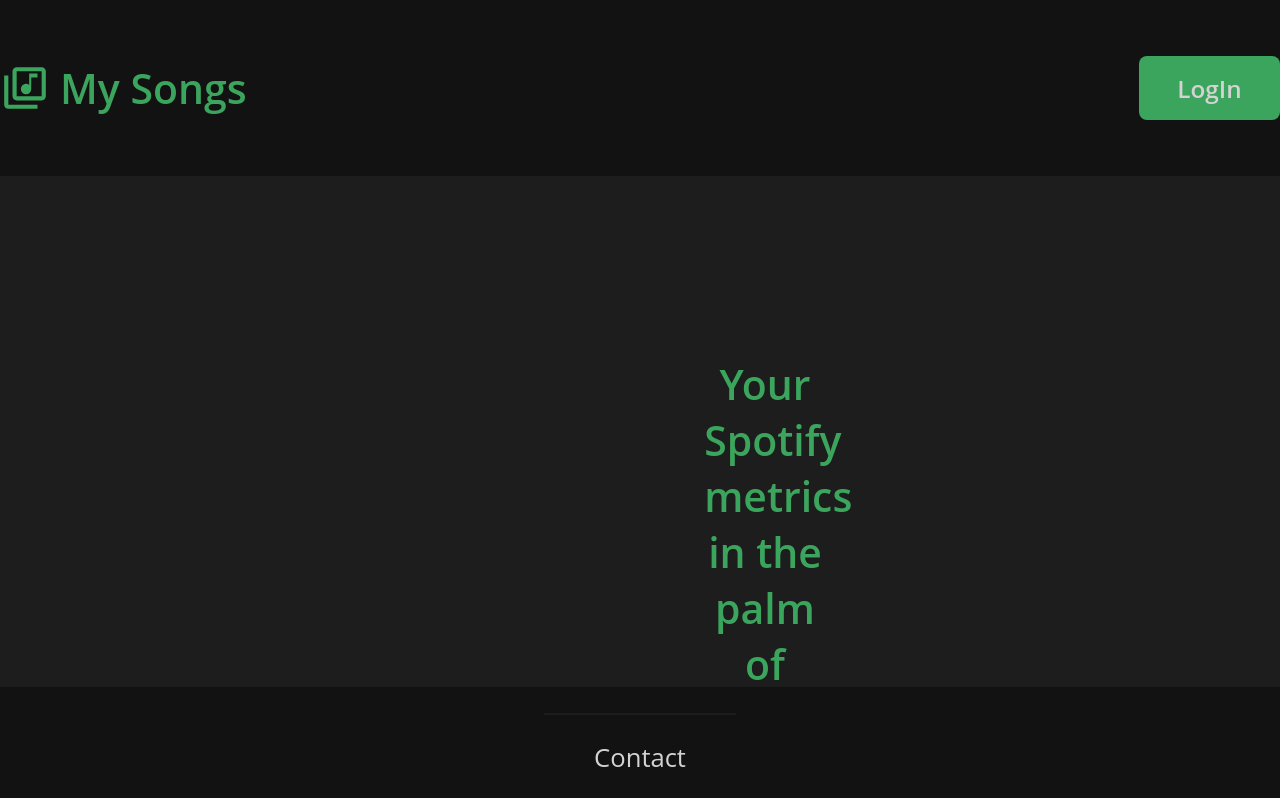
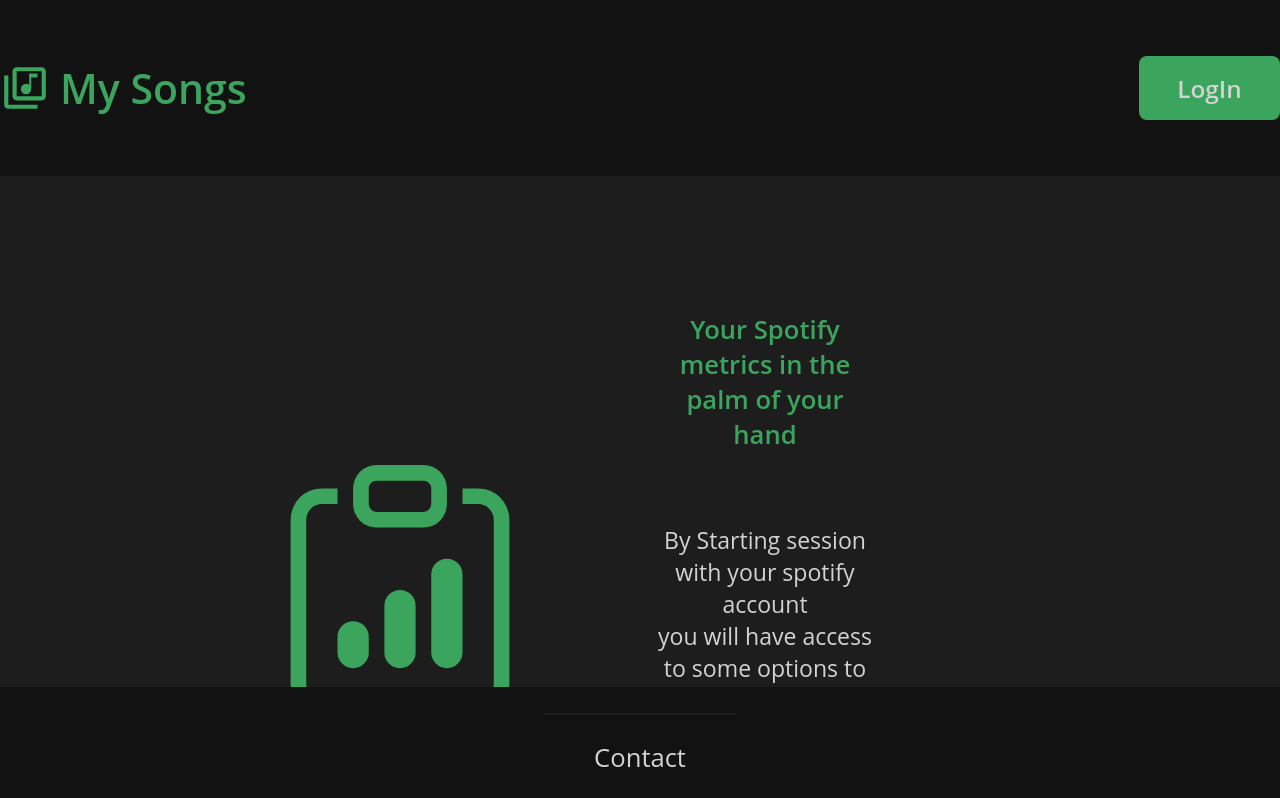
Before and after one commit to WilliamKSilva/My-Songs, a React (Create React App) app: page / in a window 1280 px wide. Shown: the top 798 px of the page. Built offline with nearby package versions, Linux system fonts and the light colour scheme.

Commit message:
Refactoring styles.

```diff
--- a/src/components/Accordion/styles.ts
+++ b/src/components/Accordion/styles.ts
@@ -42,7 +42,7 @@
         border: 2px solid var(--border);
 
         p {
-            font-size: 0.85rem;
+            font-size: 0.70rem;
             text-align: center;
             margin-top: 0.5rem;
             color: var(--text);
--- a/src/components/Sidebar/SidebarList/styles.ts
+++ b/src/components/Sidebar/SidebarList/styles.ts
@@ -7,7 +7,7 @@
     align-items: center;
 
     li {
-        margin-top: 4rem;
+        margin-top: 3.2rem;
         margin-left: 1.65rem;
         width: 100%;
     }
@@ -18,7 +18,7 @@
     }
 
     strong {
-        font-size: 0.90rem;
+        font-size: 0.7rem;
         word-wrap: break-word;
         white-space: -moz-pre-wrap; /* Mozilla */
         color: var(--text);
--- a/src/components/Sidebar/index.tsx
+++ b/src/components/Sidebar/index.tsx
@@ -8,12 +8,12 @@
             <div className="content">
                 <h1>Top songs from the moment:</h1>
                 <SidebarList />
+                <SidebarFooter>
+                    <strong>If you are interested you can check the full playlist with all these musics
+                        <a href="https://open.spotify.com/playlist/37i9dQZEVXbMDoHDwVN2tF?si=85430935eccc4657"> here</a>.
+                    </strong>
+                </SidebarFooter>
             </div>
-            <SidebarFooter>
-                <strong>If you are interested you can check the full playlist with all these musics
-                    <a href="https://open.spotify.com/playlist/37i9dQZEVXbMDoHDwVN2tF?si=85430935eccc4657"> here</a>.
-                </strong>
-            </SidebarFooter>
         </Container>
 
     );
--- a/src/components/Sidebar/styles.ts
+++ b/src/components/Sidebar/styles.ts
@@ -27,14 +27,14 @@
         flex-direction: column;
         width: 100%;
         align-items: center;
-        height: 70vh;
+        height: 100vh;
         border-bottom: 2px solid var(--border);
 
 
         h1 {
             color: var(--primary);
             font-weight: 800;
-            font-size: 1.2rem;
+            font-size: 0.8rem;
             margin-top: 4rem;
         }
     }
@@ -51,12 +51,12 @@
 
 
     strong {
-        font-size: 0.85rem;
+        font-size: 0.6rem;
         color: var(--text);
     }
 
     a {
-        font-size: 0.85rem;
+        font-size: 0.6rem;
         font-weight: 800;
         color: var(--primary);
     }
--- a/src/pages/Home/styles.ts
+++ b/src/pages/Home/styles.ts
@@ -28,18 +28,20 @@
 
         h1 {
             font-weight: 600;
-            padding: 2rem;
+            padding: 0.3rem;
             color: var(--primary);
+            font-size: 1rem;
             text-align: center;
 
             @media(max-width: 480px){
                 font-size: 1.1rem;
                 padding: 0rem;
             }
+
         }
 
         p {
-            font-size: 1.5rem;
+            font-size: 0.9rem;
             margin-top: 2.5rem;
             color: var(--text);
             text-align: center;
@@ -51,6 +53,7 @@
 
         span {
             color: var(--primary);
+            font-size: 0.9rem;
         }
     }
 
--- a/src/pages/Metrics/ContainerList/index.tsx
+++ b/src/pages/Metrics/ContainerList/index.tsx
@@ -8,10 +8,10 @@
                     {metricsData.items.slice(0, 6).map((items: any) => (
                         <li key={items.id}>
                             {items.images?.slice(0, 1).map((images: any) => (
-                                <img width={50} src={images.url} alt=""/>
+                                <img width={40} src={images.url} alt=""/>
                             ))}
                             {items.album?.images.slice(0, 1).map((albums: any) => (
-                                <img width={50} src={albums.url} alt=""/>
+                                <img width={40} src={albums.url} alt=""/>
                             ))}
                             <p>{items.name}</p>
                         </li>
--- a/src/pages/Metrics/ContainerList/styles.ts
+++ b/src/pages/Metrics/ContainerList/styles.ts
@@ -22,10 +22,10 @@
         border-bottom: 2px solid var(--border);
         width: 100%;
 
-        margin-top: 2rem;
+        margin-top: 1.5rem;
 
         p {
-            font-size: 0.9rem;
+            font-size: 0.6rem;
             font-weight: 600;
             color: var(--text);
         }
--- a/src/pages/Metrics/styles.ts
+++ b/src/pages/Metrics/styles.ts
@@ -13,7 +13,7 @@
 export const MetricContainer = styled.section`
     display: flex;
     margin: 0 auto;
-    margin-top: 12rem;
+    margin-top: 8rem;
 
     @media (max-width: 480px){
         width: 50vh;
@@ -26,7 +26,7 @@
 
     div.content {
         width: 100vh;
-        height: 70%;
+        height: 64vh;
         border-radius: 5.5px;
         background-color: #222222;
         border: 2px solid var(--border);
@@ -48,7 +48,7 @@
 
         div.WrapperTitle {
             position: absolute;
-            left: 50%;
+            left: 55%;
         }
 
         h1 {
--- a/src/pages/Metrics/useMetrics.ts
+++ b/src/pages/Metrics/useMetrics.ts
@@ -30,7 +30,7 @@
                 console.log(err)
             }
         })()
-    }, [isLoading])
+    }, [isLoading, access_token])
 
     const fetchData = async () => {
         const response = await axios.get(`https://api.spotify.com/v1/me/top/${currentParams}`,
```
